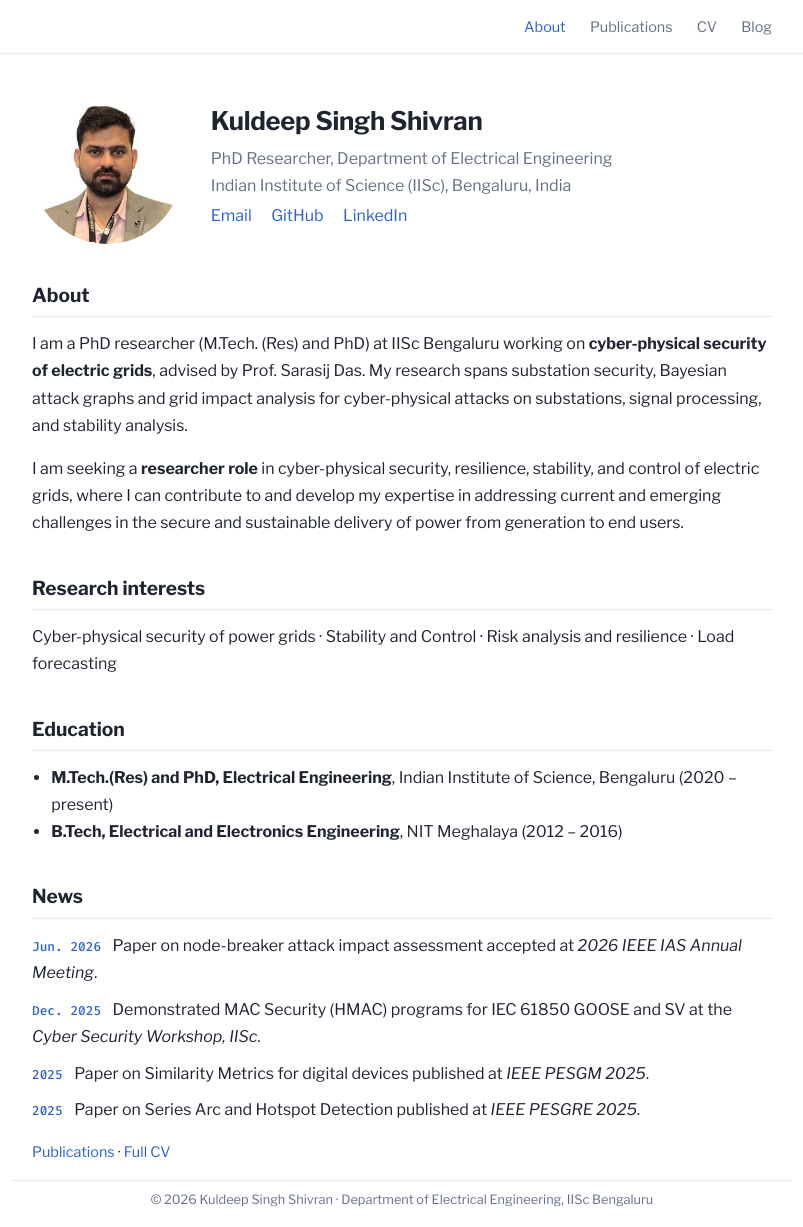
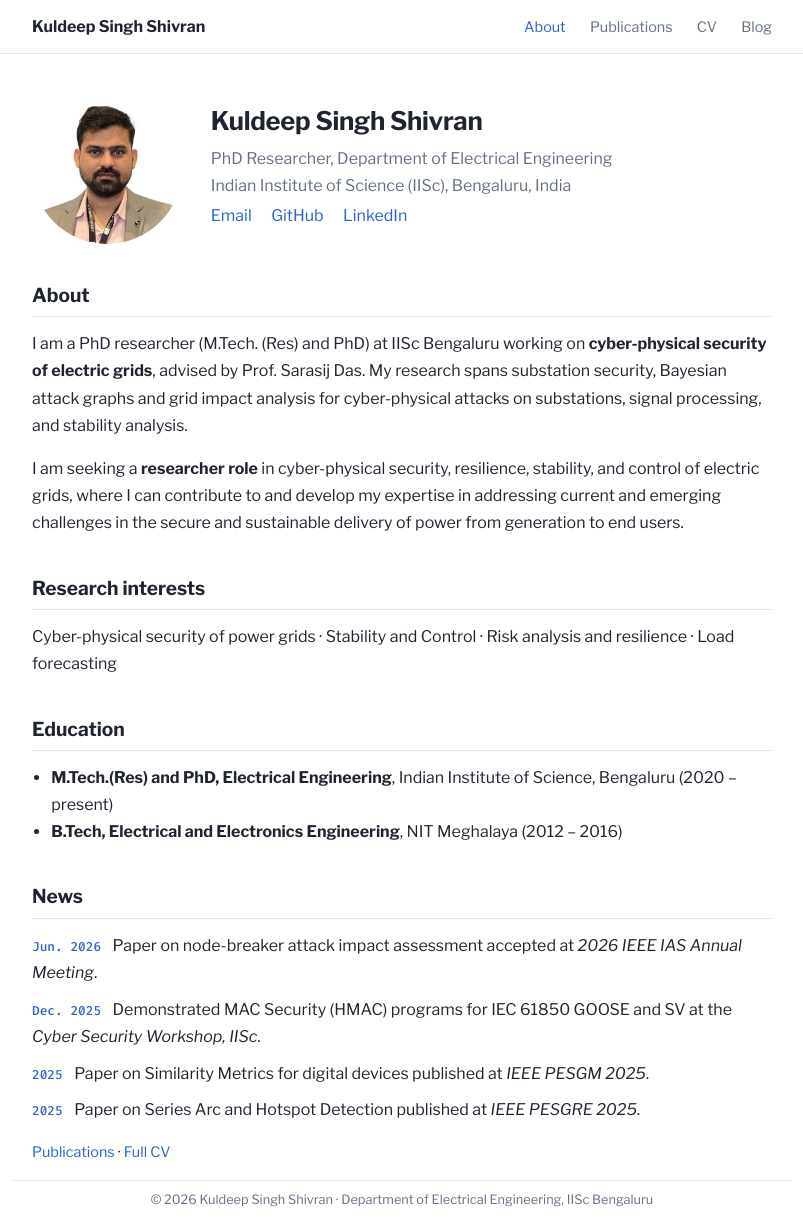
Before and after one commit to ksshivran/ksshivran.github.io, a Jekyll site: the page built from index.md, in a window 1280 px wide and 1227 px high. Shown: the whole window, without its empty margins (238-1041 px from the left). Built offline with Jekyll 4.4.1, drawn with Linux system fonts in a browser that asks for light colours.

Commit message:
nav bar update

```diff
--- a/_layouts/default.html
+++ b/_layouts/default.html
@@ -20,7 +20,7 @@
 <body class="{{ page.body_class }}">
   <header class="site-header">
     <div class="wrap">
-      {% if page.url == "/" %}<span></span>{% else %}<a class="site-name" href="/">{{ site.title }}</a>{% endif %}
+      <a class="site-name" href="/">{{ site.title }}</a>
       <nav>
         {% for item in site.data.nav %}
           <a href="{{ item.url }}"{% if page.url == item.url or page.url contains item.url and item.url != "/" %} class="active"{% endif %}>{{ item.title }}</a>
```
